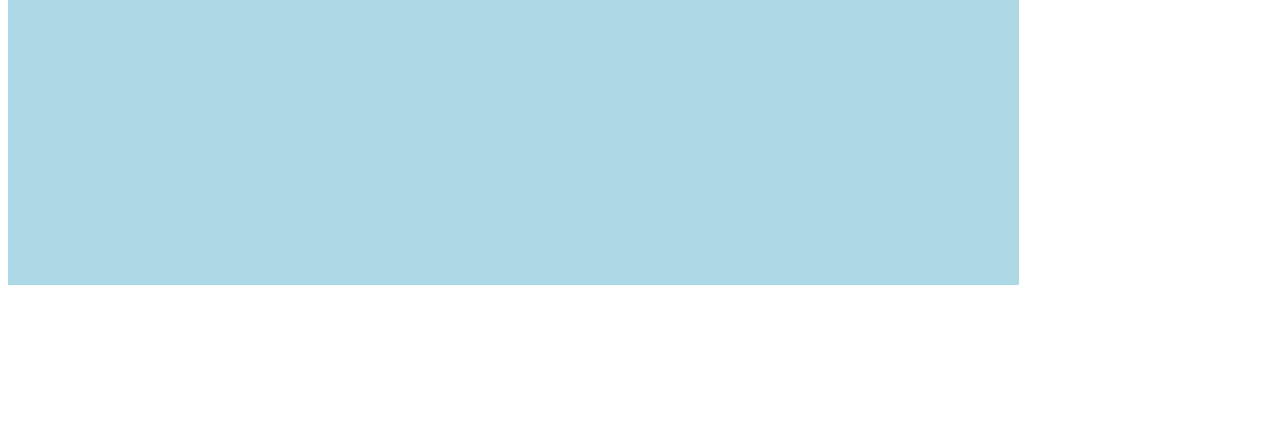
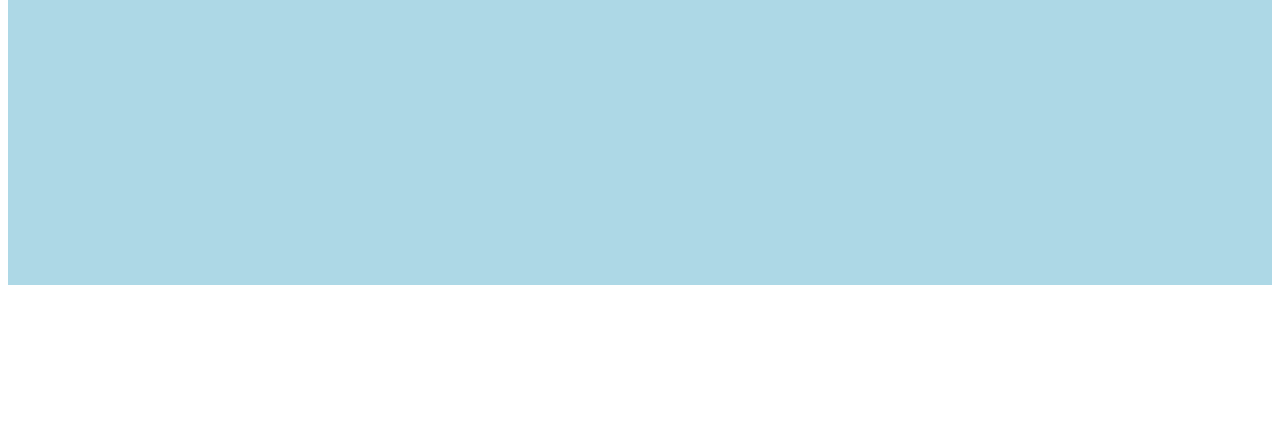
Before and after one commit to CoolCoder119/CoolCoder119.github.io, a plain HTML site: page index.html in a window 1280 px wide. Shown: the part 363-800 px from the top of the page. Drawn offline with Linux system fonts and the light colour scheme.

Commit message:
added some stuff

```diff
--- a/styles.css
+++ b/styles.css
@@ -10,12 +10,14 @@
     align-items: center;
     justify-content: center;
 
-    width: 80%;
+    width: 100%;
     height: 40em;
+
+    overflow: scroll;
 
 }
 .Message {
-    width: 90%;
+    width: 100%;
     height: 10%;
     margin-left: 5%;
     margin-right: 5%;
```
Also changed, not shown: backend_server/RESTFUL API/index.js (line endings or trailing spaces).
